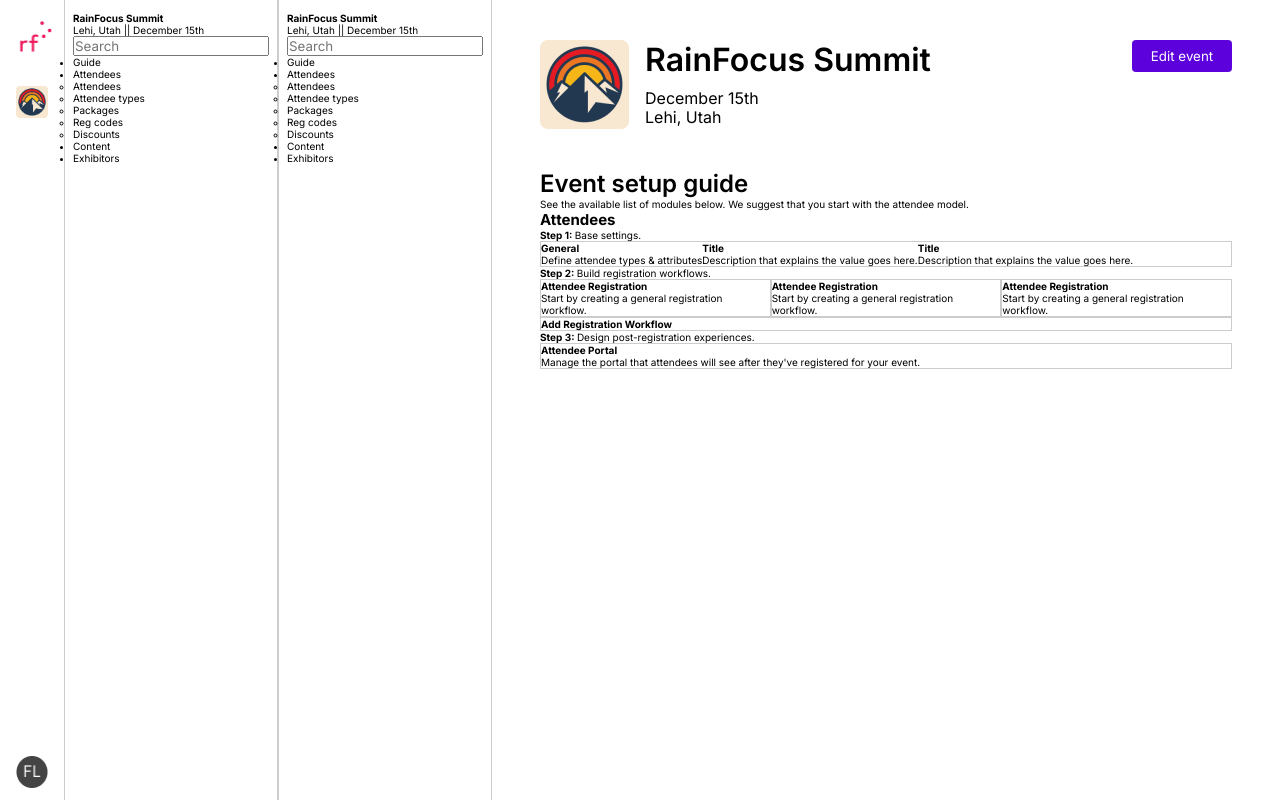
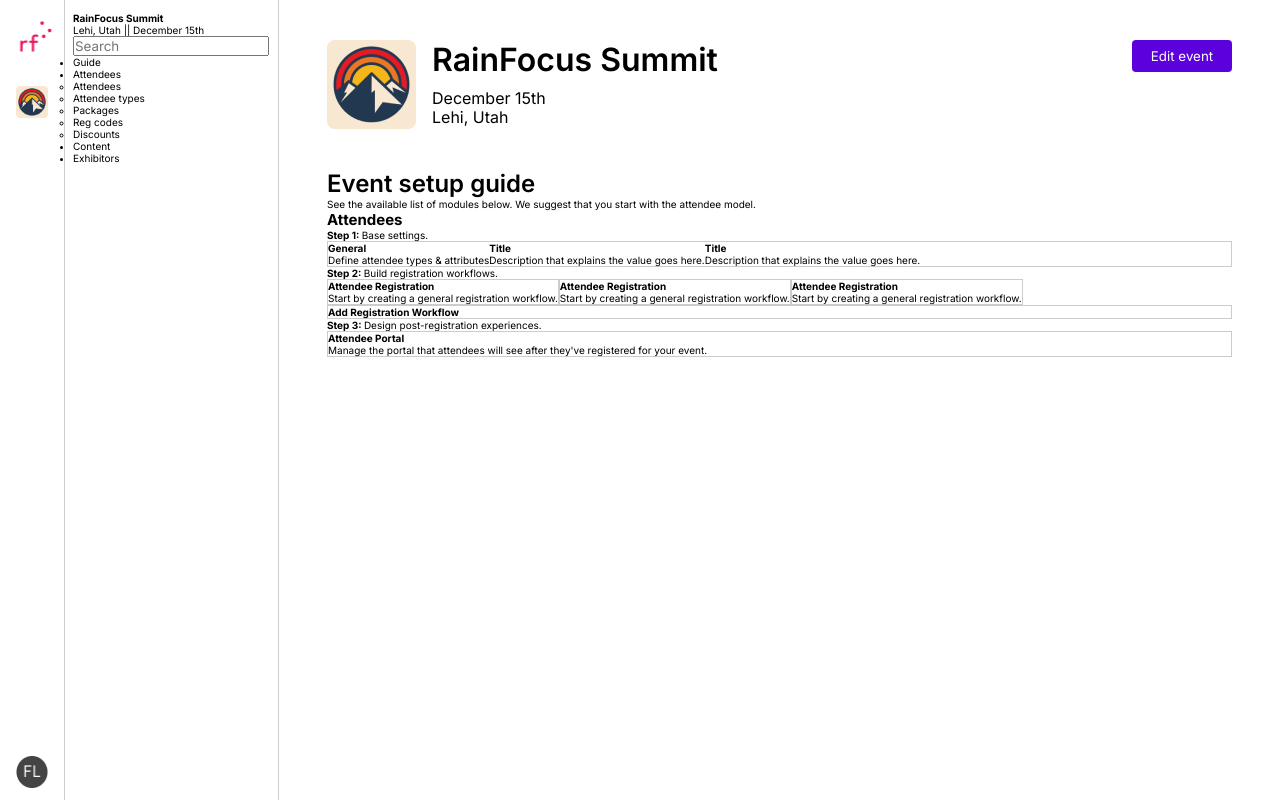
Before and after one commit to sjordan2010/Stefan-Jordan-rf-ui, a React (Vite) app: page / in a window 1280 px wide. Built offline with nearby package versions, Linux system fonts and the light colour scheme.

Commit message:
side bar width good

```diff
--- a/output.css
+++ b/output.css
@@ -47,6 +47,7 @@
   border-left: 0.1rem solid #CCCCCC;
   border-right: 0.1rem solid #CCCCCC;
   padding: 1.2rem 0.8rem 1.2rem 0.8rem;
+  width: 21.5rem;
 }
 
 .profile {
@@ -73,7 +74,7 @@
 
 .main-container {
   padding: 4rem 4.8rem;
-  width: 100%;
+  flex-grow: 1;
 }
 
 .title-container h2 {
--- a/src/App.scss
+++ b/src/App.scss
@@ -55,6 +55,7 @@
   border-left: .1rem solid $grayborder;
   border-right: .1rem solid $grayborder;
   padding: 1.2rem .8rem 1.2rem .8rem;
+  width: 21.5rem;
   // transform: translateX(-250px);
   // transition: transform 250ms ease-in-out;
 }
@@ -87,10 +88,11 @@
 
 .main-container {
   padding: 4rem 4.8rem;
-  width: 100%;
+  flex-grow: 1;
 }
 
 .title-container {
+
   h2 {
     font-style: normal;
     font-weight: 600;
--- a/src/Profile.jsx
+++ b/src/Profile.jsx
@@ -14,39 +14,11 @@
     <div className="flex">
         <div className="profile flex-column space-between">
             <div className="flex-column">
-                {/* <input type="checkbox" class="openSidebarMenu" id="openSidebarMenu">
-                    <label for="openSidebarMenu" class="sidebarIconToggle">
-                        <div class="spinner diagonal part-1"></div>
-                        <div class="spinner horizontal"></div>
-                        <div class="spinner diagonal part-2"></div>
-                    </label>
-                </input> */}
                 <img className="nav-img" src={NavLogo} alt="mainLogo"></img>
                 <img className="event-img" src={event.img} alt="eventLogo"></img>
             </div>
             <img className="profile-img" src={Initials} alt="profileLogo"></img>
         </div>
-        <nav>
-            <h4>{event.eventTitle}</h4>
-            <div>
-                {event.location} || {formattedDate}
-            </div>
-            <input type="search" placeholder="Search"></input>
-
-            <ul>
-                <li onClick={handleSelection}>Guide</li>
-                <li onClick={handleSelection}>Attendees</li>
-                    <ul>
-                        <li>Attendees</li>
-                        <li>Attendee types</li>
-                        <li>Packages</li>
-                        <li>Reg codes</li>
-                        <li>Discounts</li>
-                    </ul>
-                <li onClick={handleSelection}>Content</li>
-                <li onClick={handleSelection}>Exhibitors</li>
-            </ul>
-        </nav>
     </div>
   )
 }
```
Also changed, not shown: src/NavContainer.jsx (+0 -100 lines), 1 other file (tests, documents, lock files or other folders).
